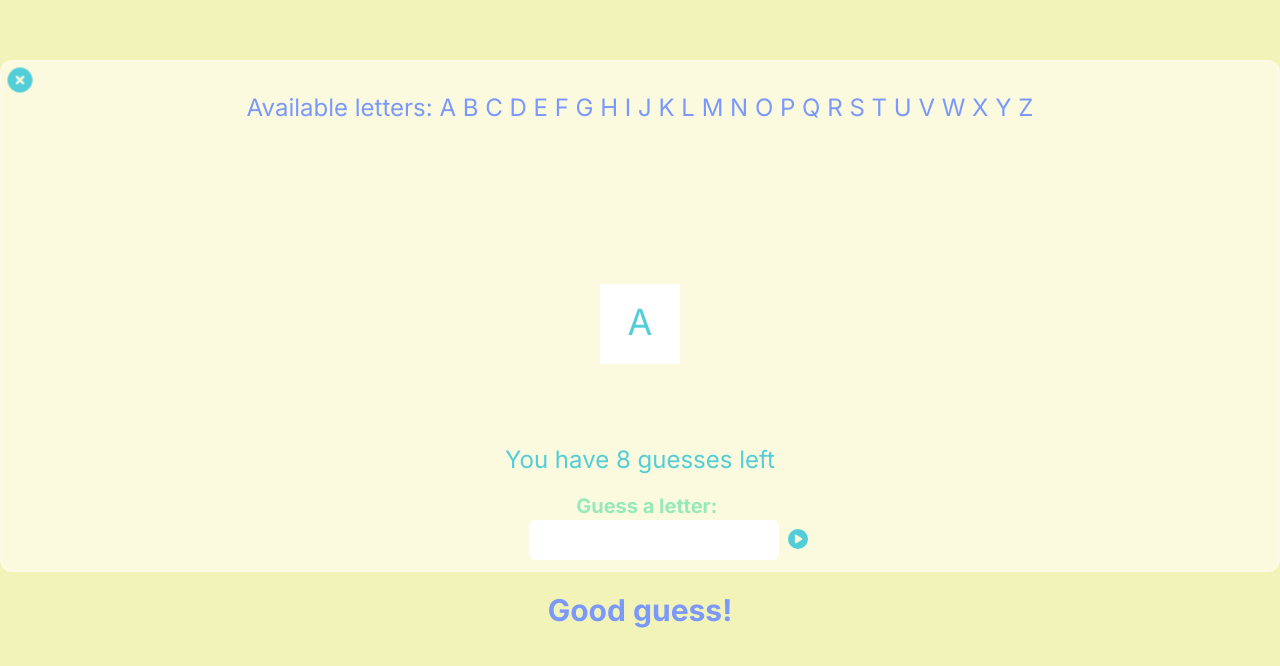
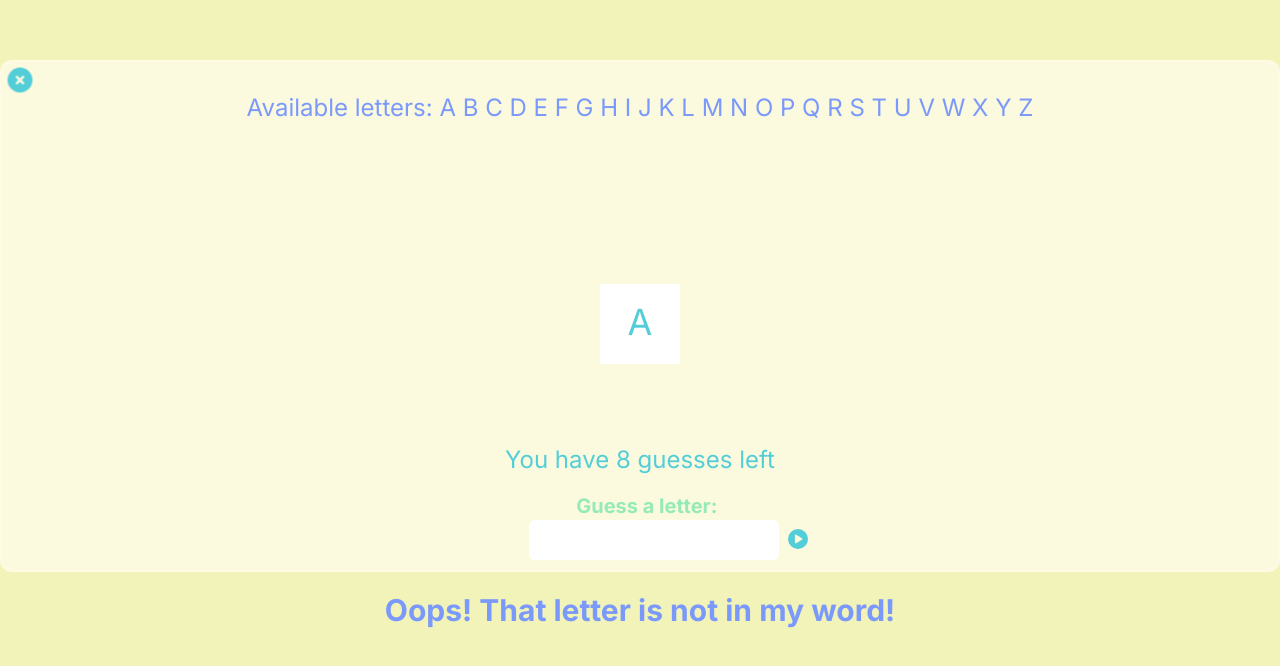
Before and after one commit to NataliaOrsi/next-hangman, a Next.js app: page /game in a window 1280 px wide. Shown: the part 132-798 px from the top of the page. Built offline with nearby package versions, Linux system fonts and the light colour scheme.

Commit message:
Added greeting message logic

```diff
--- a/app/game/page.tsx
+++ b/app/game/page.tsx
@@ -1,6 +1,6 @@
 "use client";
 
-import React, { FormEvent, useState } from "react";
+import React, { FormEvent, JSXElementConstructor, useState } from "react";
 import { FontAwesomeIcon } from "@fortawesome/react-fontawesome";
 import { faCircleXmark, faCirclePlay } from "@fortawesome/free-solid-svg-icons";
 import Link from "next/link";
@@ -52,6 +52,10 @@ export default function game() {
     setGuess('');
   }
 
+  const isLetterIn = (): boolean => {
+    return secretWord.indexOf(guess.toLowerCase()) > -1;
+  }
+
   return (
     <div>
       <Link href="/">
@@ -89,7 +93,10 @@ export default function game() {
                 setGuess(e.currentTarget.value);
               }}
             />
-            <button type='submit' className="text-xl relative left-[42%] bottom-[50%]">
+            <button
+              type="submit"
+              className="text-xl relative left-[42%] bottom-[50%]"
+            >
               <FontAwesomeIcon
                 icon={faCirclePlay}
                 style={{ color: "#53cdd8" }}
@@ -98,9 +105,15 @@ export default function game() {
           </form>
         </div>
       </div>
-      <p className="text-third-color font-bold text-3xl text-center m-8">
-        Good guess!
-      </p>
+      {isLetterIn() ? (
+        <p className="text-third-color font-bold text-3xl text-center m-8">
+          Good guess!
+        </p>
+      ) : (
+        <p className="text-third-color font-bold text-3xl text-center m-8">
+          Oops! That letter is not in my word!
+        </p>
+      )}
     </div>
   );
 }
```
